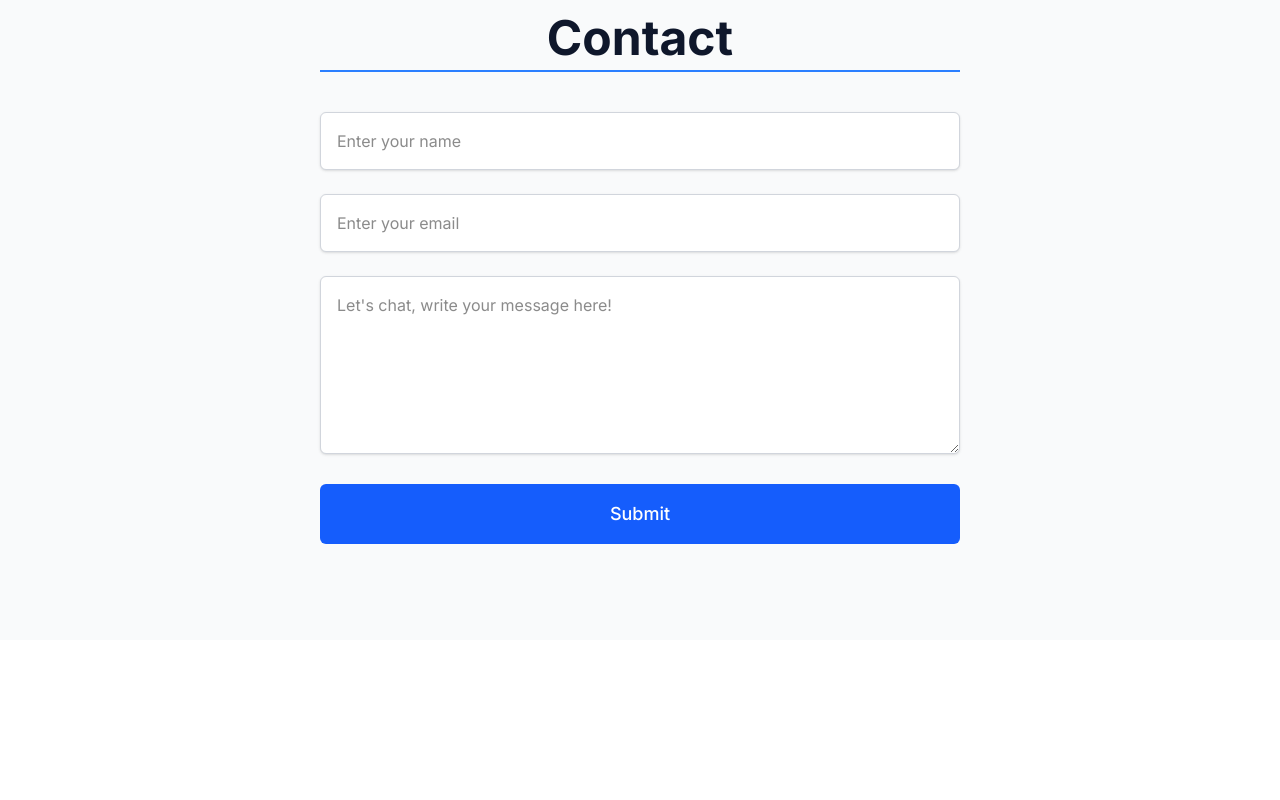
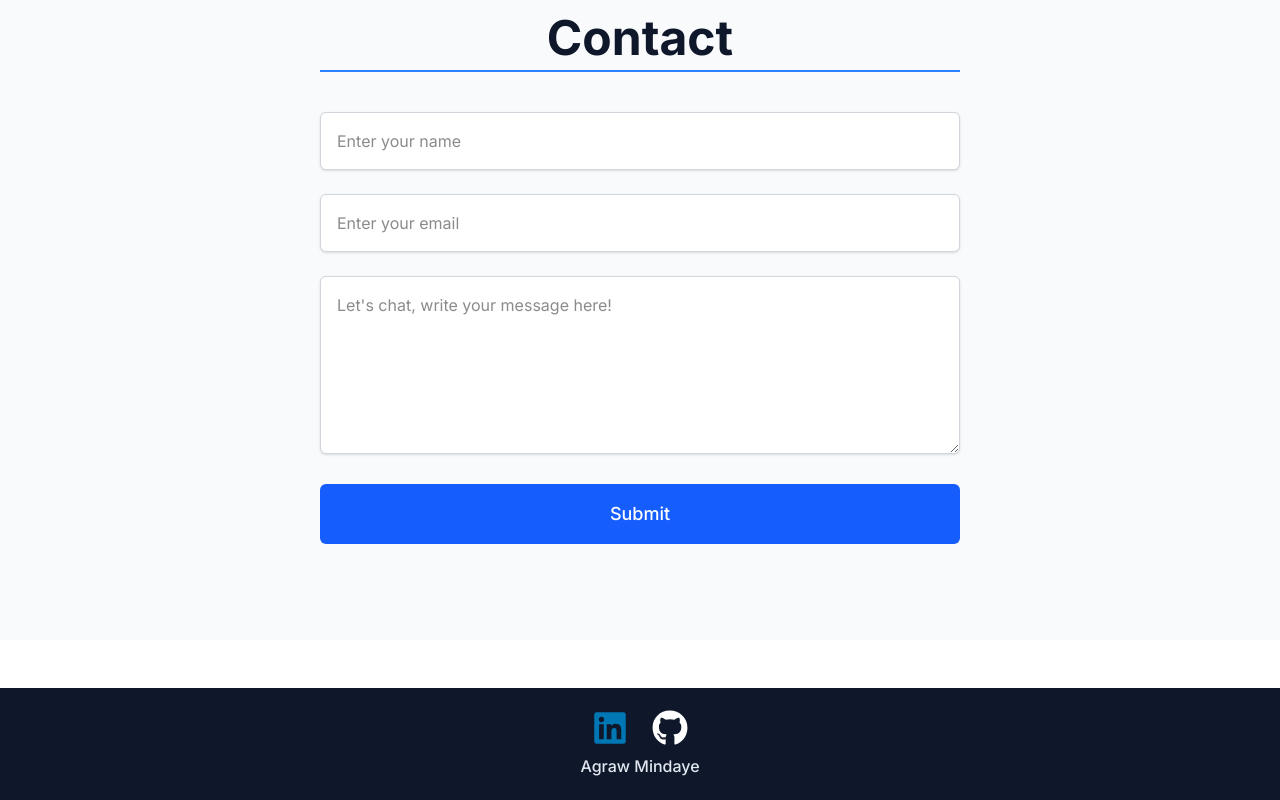
Before and after one commit to Agraw-Mindaye/Portfolio-Website, a Next.js app: page / in a window 1280 px wide. Shown: the part 2999-3799 px from the top of the page. Before the commit the page ends 3639 px from the top, so only its background shows below. Built offline with nearby package versions, Linux system fonts and the light colour scheme.

Commit message:
feat(footer): add Footer component

```diff
--- a/app/page.tsx
+++ b/app/page.tsx
@@ -3,6 +3,7 @@ import Navbar from '@/components/Navbar'
 import About from '@/components/About'
 import Projects from '@/components/Projects'
 import Contact from '@/components/Contact'
+import Footer from '@/components/Footer'
 
 export default function Home() {
   return (
@@ -28,6 +29,8 @@ export default function Home() {
           <Contact />
         </section>
       </div>
+
+      <Footer />
     </>
   )
 }
--- /dev/null
+++ b/components/Footer.tsx
@@ -0,0 +1,34 @@
+// components/Footer.tsx
+import { FaGithub, FaLinkedin } from "react-icons/fa";
+
+export default function Footer() {
+  return (
+    <footer className="flex flex-col items-center justify-center mt-12 p-6 bg-slate-900 text-slate-200 h-28 w-full">
+      {/* Social Icons */}
+      <div className="flex gap-6 mb-2">
+        <a
+          href="https://www.linkedin.com/in/agraw-min/"
+          target="_blank"
+          rel="noopener noreferrer"
+          className="transform transition-transform hover:scale-110"
+          aria-label="LinkedIn"
+        >
+          <FaLinkedin className="text-3xl sm:text-4xl text-[#0077B5]" />
+        </a>
+
+        <a
+          href="https://github.com/Agraw-Mindaye"
+          target="_blank"
+          rel="noopener noreferrer"
+          className="transform transition-transform hover:scale-110"
+          aria-label="GitHub"
+        >
+          <FaGithub className="text-3xl sm:text-4xl text-white" />
+        </a>
+      </div>
+
+      {/* Name */}
+      <p className="text-sm sm:text-base font-medium">Agraw Mindaye</p>
+    </footer>
+  );
+}
```
